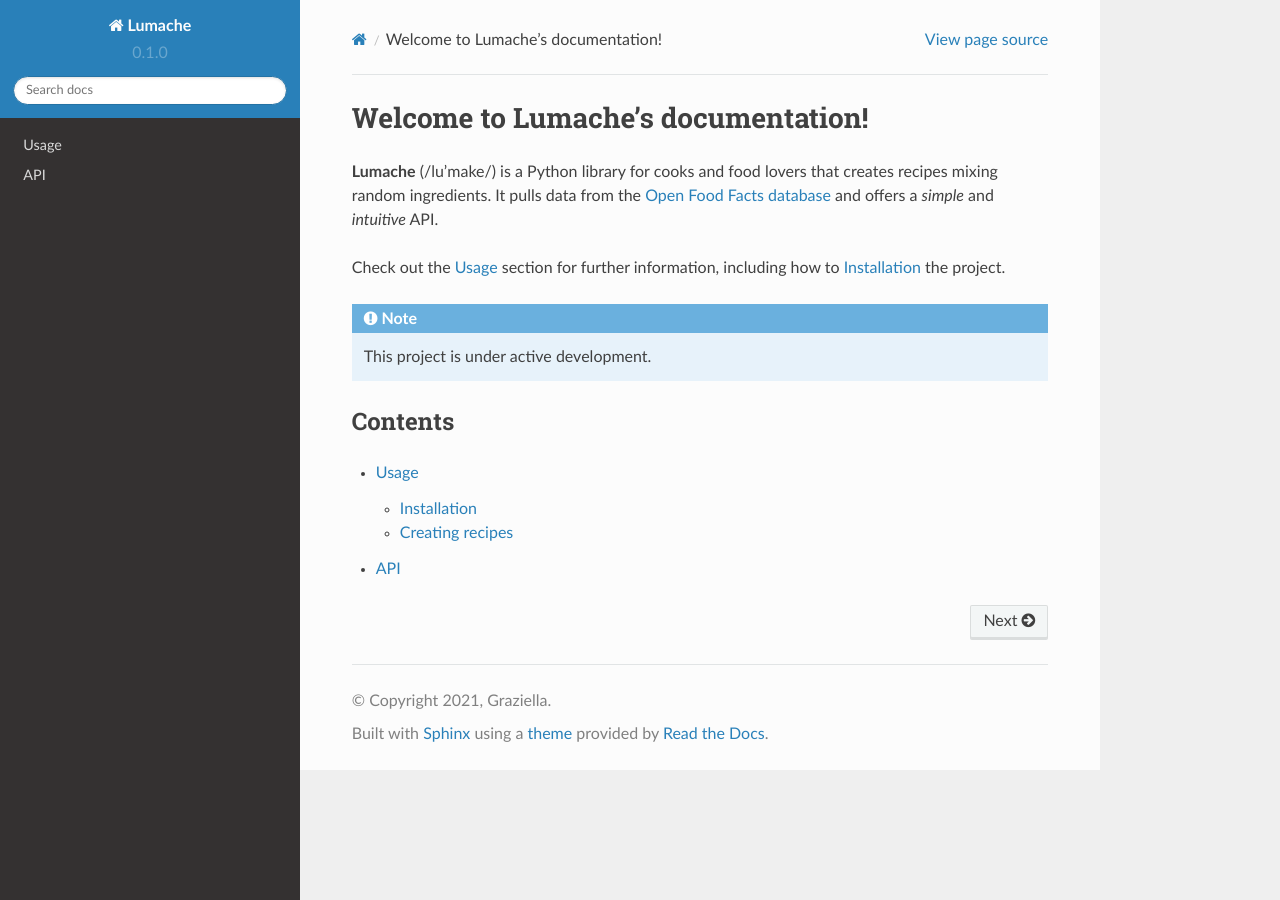
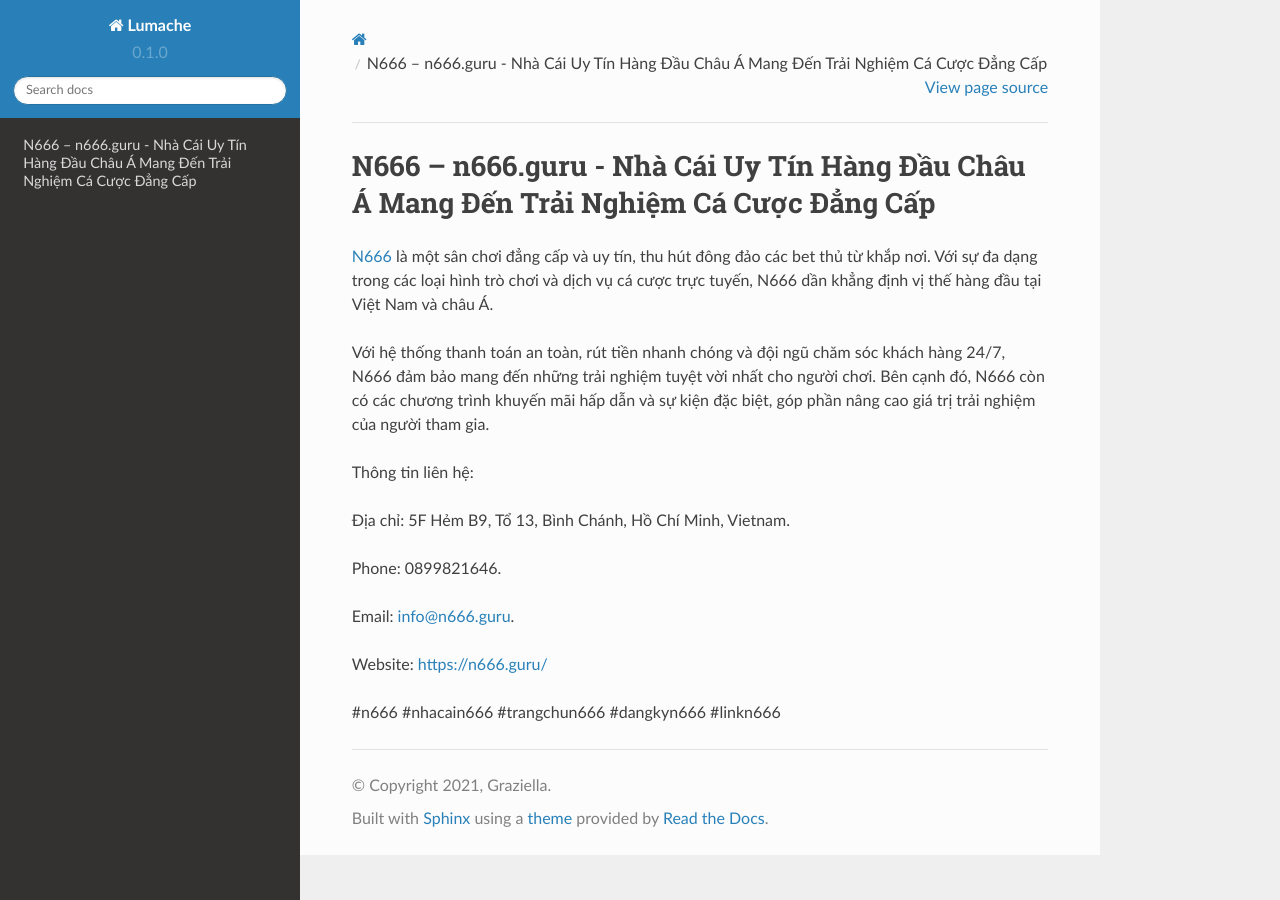
Before and after one commit to luongchanvien962/n666guru, a Sphinx documentation site: the page built from docs/source/index.rst, in a window 1280 px wide. Built offline with Sphinx 7.4.7 and the Read the Docs theme 2.0.0, drawn with Linux system fonts in a browser that asks for light colours.

Commit message:
Update index.rst

```diff
--- a/docs/source/index.rst
+++ b/docs/source/index.rst
@@ -1,22 +1,18 @@
-Welcome to Lumache's documentation!
+N666 – n666.guru - Nhà Cái Uy Tín Hàng Đầu Châu Á Mang Đến Trải Nghiệm Cá Cược Đẳng Cấp
 ===================================
 
-**Lumache** (/lu'make/) is a Python library for cooks and food lovers
-that creates recipes mixing random ingredients.
-It pulls data from the `Open Food Facts database <https://world.openfoodfacts.org/>`_
-and offers a *simple* and *intuitive* API.
+`N666 <https://n666.guru/>`_ là một sân chơi đẳng cấp và uy tín, thu hút đông đảo các bet thủ từ khắp nơi. Với sự đa dạng trong các loại hình trò chơi và dịch vụ cá cược trực tuyến, N666 dần khẳng định vị thế hàng đầu tại Việt Nam và châu Á.
 
-Check out the :doc:`usage` section for further information, including
-how to :ref:`installation` the project.
+Với hệ thống thanh toán an toàn, rút tiền nhanh chóng và đội ngũ chăm sóc khách hàng 24/7, N666 đảm bảo mang đến những trải nghiệm tuyệt vời nhất cho người chơi. Bên cạnh đó, N666 còn có các chương trình khuyến mãi hấp dẫn và sự kiện đặc biệt, góp phần nâng cao giá trị trải nghiệm của người tham gia.
 
-.. note::
+Thông tin liên hệ:
 
-   This project is under active development.
+Địa chỉ: 5F Hẻm B9, Tổ 13, Bình Chánh, Hồ Chí Minh, Vietnam.
 
-Contents
---------
+Phone: 0899821646.
 
-.. toctree::
+Email: info@n666.guru.
 
-   usage
-   api
+Website: https://n666.guru/
+
+#n666 #nhacain666 #trangchun666 #dangkyn666 #linkn666
```
